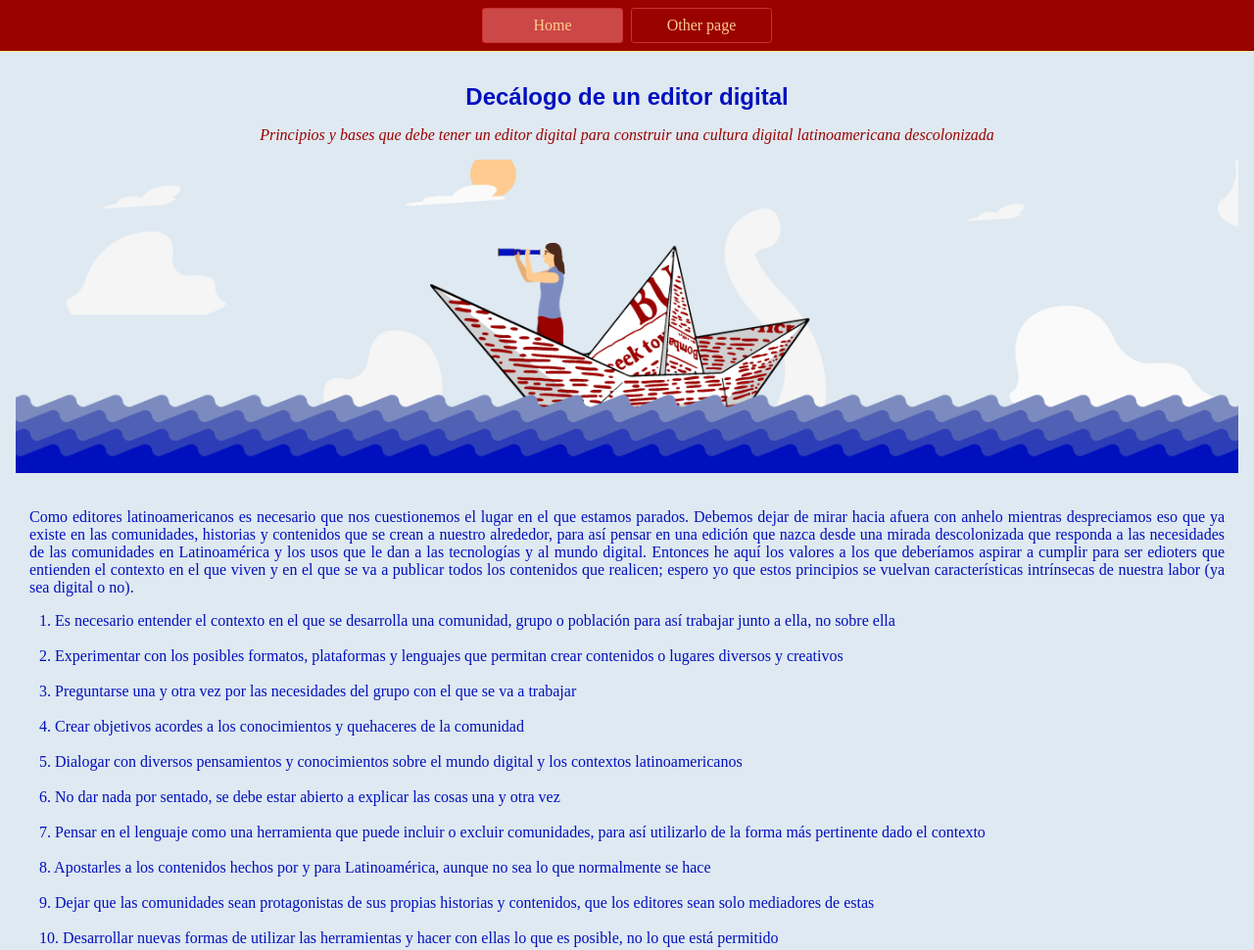
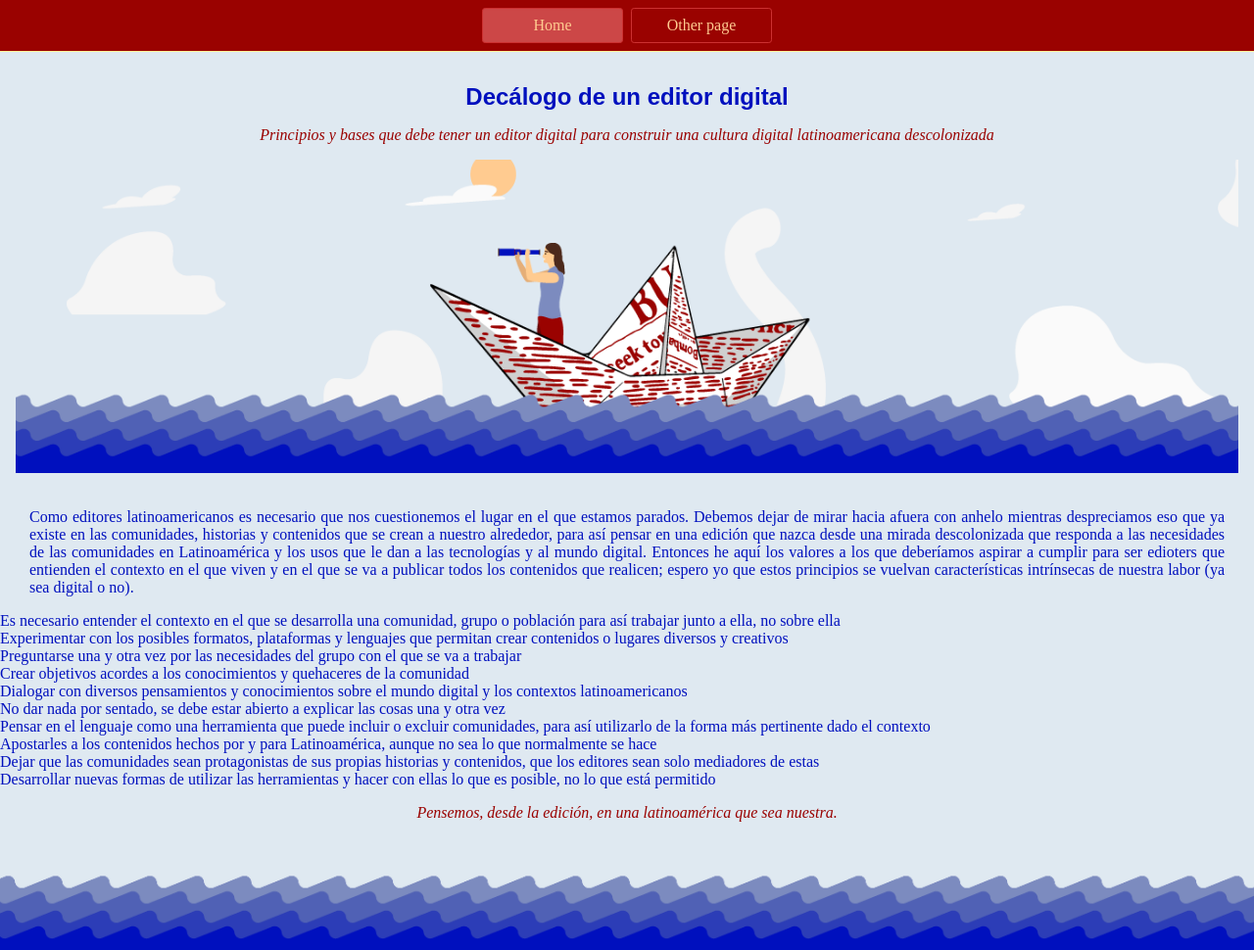
Before and after one commit to nataliaarueda/decalogo-editor, a plain HTML site: page index.html in a window 1280 px wide. Shown: the top 970 px of the page at 98% size. Drawn offline with Linux system fonts and the light colour scheme.

Commit message:
Update index.html

```diff
--- a/index.html
+++ b/index.html
@@ -25,18 +25,16 @@
     <!--(esta es una imagen que yo misma construí, todos los recursos los encontré en Freepik y los edité a la paleta de colores y a lo que buscaba)
     cuando pienso en el descubrimiento de América en lo primero que pienso es en los nombres de los barcos: la pinta, la niña y la santa maría (¿porqué? no sé). con esta imagen quise apelar un poco a eso y me pareció lógico que el barco fuera de papel, es información para editores after all-->
     <p>Como editores latinoamericanos es necesario que nos cuestionemos el lugar en el que estamos parados. Debemos dejar de mirar hacia afuera con anhelo mientras despreciamos eso que ya existe en las comunidades, historias y contenidos que se crean a nuestro alrededor, para así pensar en una edición que nazca desde una mirada descolonizada que responda a las necesidades de las comunidades en Latinoamérica y los usos que le dan a las tecnologías y al mundo digital. Entonces he aquí los valores a los que deberíamos aspirar a cumplir para ser edioters que entienden el contexto en el que viven y en el que se va a publicar todos los contenidos que realicen; espero yo que estos principios se vuelvan características intrínsecas de nuestra labor (ya sea digital o no).</p>
-    <ol>
-      1. Es necesario entender el contexto en el que se desarrolla una comunidad, grupo o población para así trabajar junto a ella, no sobre ella<br>
-      <br>2. Experimentar con los posibles formatos, plataformas y lenguajes que permitan crear contenidos o lugares diversos y creativos<br>
-      <br>3. Preguntarse una y otra vez por las necesidades del grupo con el que se va a trabajar<br>
-      <br>4. Crear objetivos acordes a los conocimientos y quehaceres de la comunidad<br>
-      <br>5. Dialogar con diversos pensamientos y conocimientos sobre el mundo digital y los contextos latinoamericanos<br>
-      <br>6. No dar nada por sentado, se debe estar abierto a explicar las cosas una y otra vez</br>
-      <br>7. Pensar en el lenguaje como una herramienta que puede incluir o excluir comunidades, para así utilizarlo de la forma más pertinente dado el contexto</br>
-      <br>8. Apostarles a los contenidos hechos por y para Latinoamérica, aunque no sea lo que normalmente se hace</br>
-      <br>9. Dejar que las comunidades sean protagonistas de sus propias historias y contenidos, que los editores sean solo mediadores de estas</br>
-      <br>10. Desarrollar nuevas formas de utilizar las herramientas y hacer con ellas lo que es posible, no lo que está permitido</br>
-    </ol>
+    <div class="caja1">Es necesario entender el contexto en el que se desarrolla una comunidad, grupo o población para así trabajar junto a ella, no sobre ella</div>
+    <div class="caja2">Experimentar con los posibles formatos, plataformas y lenguajes que permitan crear contenidos o lugares diversos y creativos</div>
+    <div class="caja3">Preguntarse una y otra vez por las necesidades del grupo con el que se va a trabajar</div>
+    <div class="caja4">Crear objetivos acordes a los conocimientos y quehaceres de la comunidad</div>
+    <div class="caja5">Dialogar con diversos pensamientos y conocimientos sobre el mundo digital y los contextos latinoamericanos</div>
+    <div class="caja6">No dar nada por sentado, se debe estar abierto a explicar las cosas una y otra vez</div>
+    <div class="caja7">Pensar en el lenguaje como una herramienta que puede incluir o excluir comunidades, para así utilizarlo de la forma más pertinente dado el contexto</div>
+    <div class="caja8">Apostarles a los contenidos hechos por y para Latinoamérica, aunque no sea lo que normalmente se hace</div>
+    <div class="caja9">Dejar que las comunidades sean protagonistas de sus propias historias y contenidos, que los editores sean solo mediadores de estas</div>
+    <div class="caja10">Desarrollar nuevas formas de utilizar las herramientas y hacer con ellas lo que es posible, no lo que está permitido</div>
     <p class="p-rojo">Pensemos, desde la edición, en una latinoamérica que sea nuestra.</p>
         <center>
       <img src="olas_cierre.png" alt="Oleaje"/>
```
